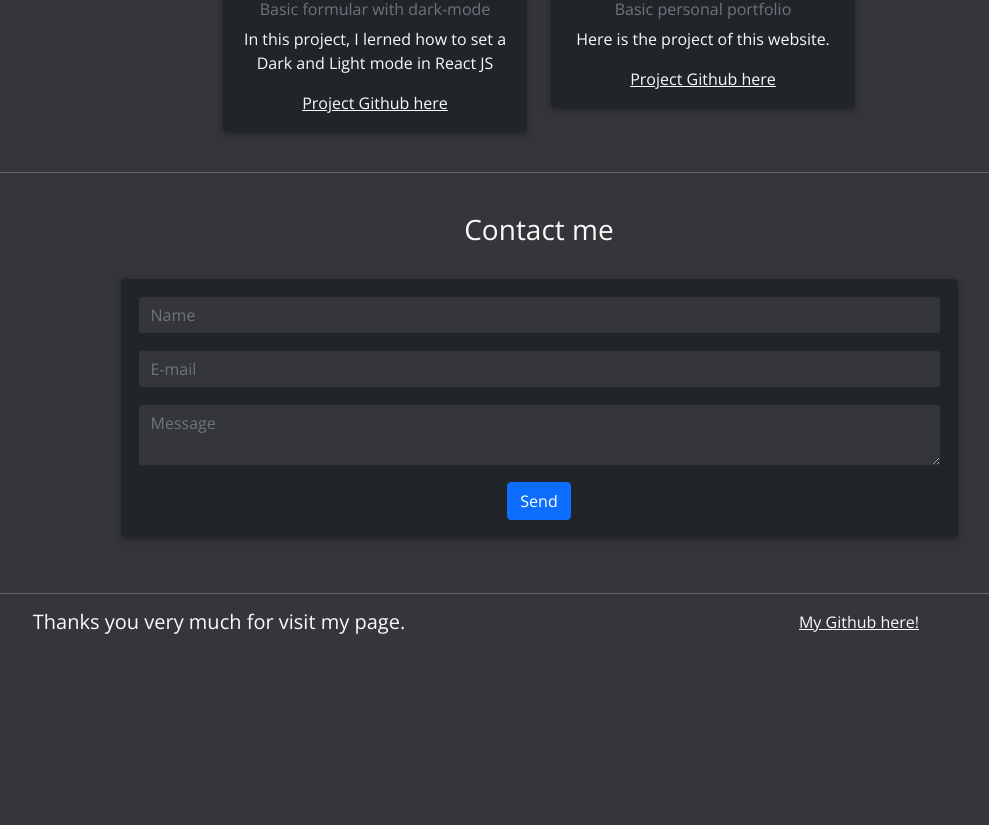
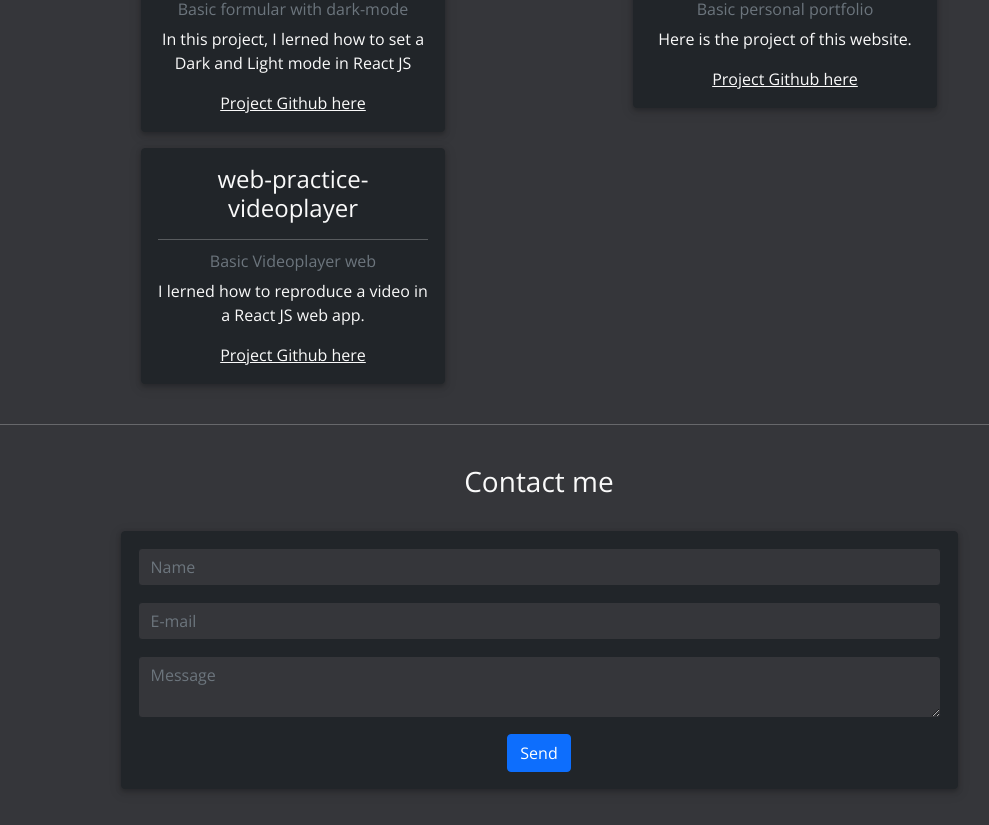
Before and after one commit to Hugarra/my-portfolio, a React (Create React App) app: page / in a window 1280 px wide. Shown: the part 1157-1982 px from the top of the page, without its empty margins (101-1090 px from the left). Before the commit the page ends 1815 px from the top, so only its background shows below. Built offline with nearby package versions, Linux system fonts and the light colour scheme.

Commit message:
web-practice-videoplayer added

```diff
--- a/src/components/Proyectos.jsx
+++ b/src/components/Proyectos.jsx
@@ -28,6 +28,17 @@ function Proyectos(props) {
                             </div>
                         </div>
                     </div>
+                    <div className="col-12 col-md-6">
+                        <div className="card m-auto mt-3" style={{width: 304}}>
+                            <div className="card-body">
+                                <h4 className="card-title">web-practice-videoplayer</h4>
+                                <hr></hr>
+                                <h6 className="card-subtitle mb-2 text-muted">Basic Videoplayer web</h6>
+                                <p className="card-text">I lerned how to reproduce a video in a React JS web app.</p>
+                                <a target="_blank" rel="noreferrer" href="https://github.com/Hugarra/web-practice-videoplayer" className="card-link">Project Github here</a>
+                            </div>
+                        </div>
+                    </div>
                 </div>
             </div>
         </div>
```
